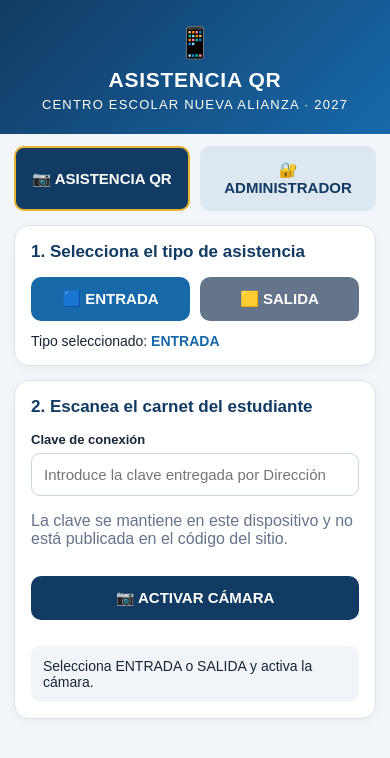
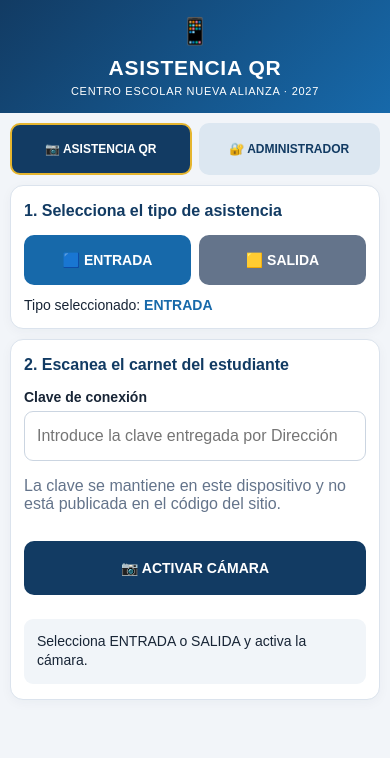
Before and after one commit to maltezjoshua261-hue/asistencia-qr-nueva-alianza-2027., a plain HTML site: page index.html in a window 390 px wide. Drawn offline with Linux system fonts and the light colour scheme.

Commit message:
Mejora de visualización y uso en teléfonos

```diff
--- a/index.html
+++ b/index.html
@@ -2,7 +2,7 @@
 <html lang="es">
 <head>
 <meta charset="utf-8">
-<meta name="viewport" content="width=device-width,initial-scale=1">
+<meta name="viewport" content="width=device-width,initial-scale=1,viewport-fit=cover">
 <meta name="theme-color" content="#123b63">
 <title>ASISTENCIA QR · NUEVA ALIANZA · 2027</title>
 <script src="https://unpkg.com/html5-qrcode@2.3.8/html5-qrcode.min.js"></script>
@@ -24,7 +24,33 @@ label{display:block;font-size:13px;font-weight:700;margin:12px 0 6px}input{width
 .grid{display:grid;grid-template-columns:1fr 1fr;gap:10px}.stat{background:#f4f7fb;border-radius:10px;padding:13px}.stat b{display:block;font-size:21px;color:var(--navy);margin-top:4px}
 button:disabled{opacity:.55;cursor:not-allowed}footer{text-align:center;color:var(--muted);font-size:12px;padding:10px}
 .views-nav{display:grid;grid-template-columns:1fr 1fr;gap:10px;margin-bottom:14px}.view-tab{background:#dce7f1;color:var(--navy);border:2px solid transparent}.view-tab.active{background:var(--navy);color:#fff;border-color:var(--gold)}#adminView[hidden]{display:none}#adminFrame{display:block;width:100%;height:1100px;border:0;border-radius:12px;background:#fff}
-@media(max-width:480px){main{margin:12px auto}.card{padding:16px}.grid{grid-template-columns:1fr 1fr}h1{font-size:21px}}
+@media(max-width:600px){
+  body{min-width:320px}
+  header{padding:calc(16px + env(safe-area-inset-top)) 12px 16px}
+  header .mark{font-size:26px}
+  h1{font-size:21px;line-height:1.2}
+  header p{font-size:11px;letter-spacing:.7px}
+  main{width:100%;margin:10px auto;padding:0 10px calc(22px + env(safe-area-inset-bottom))}
+  .views-nav{gap:7px;margin-bottom:10px}
+  .view-tab{min-height:52px;padding:12px 7px;font-size:12px;line-height:1.2}
+  .card{padding:15px 13px;margin:10px 0;border-radius:13px}
+  h2{font-size:16px;line-height:1.3;margin-bottom:13px}
+  .modes{gap:8px}
+  button{min-height:50px;padding:13px 10px;font-size:14px;touch-action:manipulation}
+  .primary,.secondary{min-height:54px}
+  input{min-height:50px;padding:13px 12px;font-size:16px}
+  label{font-size:14px}
+  #reader{width:100%;max-width:100%;margin:12px auto 0}
+  #reader video{max-width:100%;height:auto}
+  .status{font-size:14px;line-height:1.4;padding:13px}
+  #adminFrame{height:1600px;min-height:calc(100dvh - 155px);width:100%;max-width:100%;overflow:auto}
+}
+@media(max-width:360px){
+  main{padding-left:8px;padding-right:8px}
+  .view-tab{font-size:11px;padding-left:5px;padding-right:5px}
+  .card{padding:13px 11px}
+  .mode{font-size:13px}
+}
 </style>
 </head>
 <body>
```
